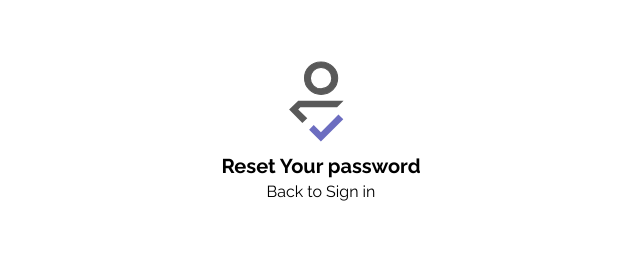
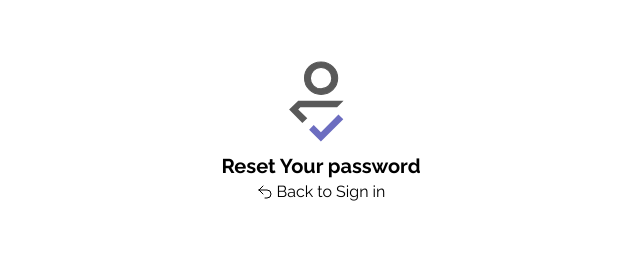
Before and after one commit to Roopaish/Presence, a Next.js app in the folder frontend/: page /reset-password in a window 1280 px wide. Shown: the top 270 px of the page, without its empty margins (319-959 px from the left). Built offline with nearby package versions, Linux system fonts and the light colour scheme.

Commit message:
frontend: forget & reset password page

```diff
--- a/frontend/app/(auth)/forgot-password/page.tsx
+++ b/frontend/app/(auth)/forgot-password/page.tsx
@@ -13,7 +13,10 @@
           <h3 className="text-xl font-bold">
             Enter your email to get a reset link
           </h3>
-          <h2> Back to Sign in</h2>
+          <Link className="flex gap-1 justify-center" href="/login">
+            <Icon type="back" className="w-4" />
+            <h2> Back to Sign in</h2>
+          </Link>
         </header>
       </div>
 
--- a/frontend/app/(auth)/reset-password/page.tsx
+++ b/frontend/app/(auth)/reset-password/page.tsx
@@ -1,6 +1,7 @@
 import Button from "@/components/Button";
 import Icon from "@/components/Icon";
 import Input from "@/components/Input";
+import Link from "next/link";
 import React from "react";
 
 export default function Resetpassword() {
@@ -10,8 +11,10 @@
         <header className="text-center mb-10">
           <Icon type="logo" className="w-24 h-24 mx-auto"></Icon>
           <h3 className="text-xl font-bold">Reset Your password</h3>
-
-          <h2> Back to Sign in</h2>
+          <Link className="flex gap-1 justify-center" href="/login">
+            <Icon type="back" className="w-4" />
+            <h2> Back to Sign in</h2>
+          </Link>
         </header>
       </div>
 
--- a/frontend/components/Icon.tsx
+++ b/frontend/components/Icon.tsx
@@ -69,6 +69,23 @@
               />
             </svg>
           ),
+
+          back: (
+            <svg
+              xmlns="http://www.w3.org/2000/svg"
+              fill="none"
+              viewBox="0 0 24 24"
+              stroke-width="1.5"
+              stroke="currentColor"
+              className={className}
+            >
+              <path
+                stroke-linecap="round"
+                stroke-linejoin="round"
+                d="M9 15L3 9m0 0l6-6M3 9h12a6 6 0 010 12h-3"
+              />
+            </svg>
+          ),
         }[type]
       }
     </>
```
